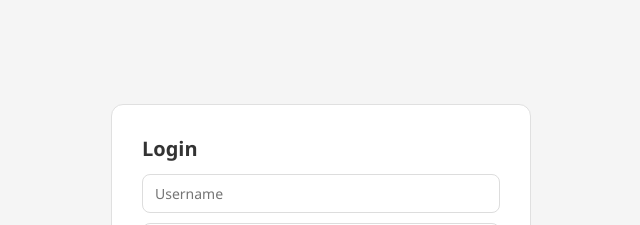
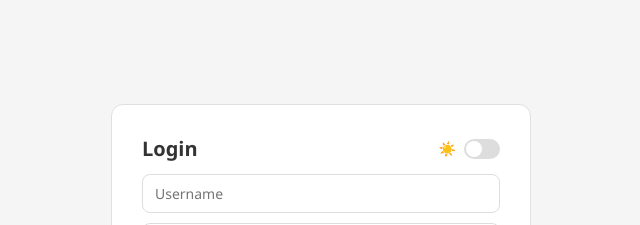
Before and after one commit to Hallowjack1/notes, a React (Vite) app in the folder frontend/: page / in a window 1280 px wide. Shown: the top 225 px of the page, without its empty margins (319-959 px from the left). Built offline with nearby package versions, Linux system fonts and the light colour scheme.

Commit message:
added dark mode

```diff
--- a/frontend/src/App.jsx
+++ b/frontend/src/App.jsx
@@ -2,11 +2,13 @@ import { useState } from "react";
 import Login from "./pages/Login";
 import Register from "./pages/Register";
 import Notes from "./pages/Notes";
+import useDarkMode from "./hooks/useDarkMode";
 
 function App() {
   const [page, setPage] = useState("login");
   const [userId, setUserId] = useState(null);
   const [username, setUsername] = useState("");
+  const [isDark, setIsDark] = useDarkMode();
 
   const handleLogin = (id, name) => {
     setUserId(id);
@@ -23,13 +25,13 @@ function App() {
   return (
     <>
       {page === "login" && (
-        <Login onLogin={handleLogin} goToRegister={() => setPage("register")} />
+        <Login onLogin={handleLogin} goToRegister={() => setPage("register")} isDark={isDark} onToggleDark={() => setIsDark(!isDark)} />
       )}
       {page === "register" && (
-        <Register onRegistered={() => setPage("login")} goToLogin={() => setPage("login")} />
+        <Register onRegistered={() => setPage("login")} goToLogin={() => setPage("login")} isDark={isDark} onToggleDark={() => setIsDark(!isDark)} />
       )}
       {page === "notes" && (
-        <Notes userId={userId} username={username} onLogout={handleLogout} />
+        <Notes userId={userId} username={username} onLogout={handleLogout} isDark={isDark} onToggleDark={() => setIsDark(!isDark)} />
       )}
     </>
   );
--- /dev/null
+++ b/frontend/src/components/DarkToggle.jsx
@@ -0,0 +1,12 @@
+function DarkToggle({ isDark, onToggle }) {
+  return (
+    <div className="dark-toggle" onClick={onToggle}>
+      {isDark ? "🌙" : "☀️"}
+      <div className={`toggle-track ${isDark ? "on" : ""}`}>
+        <div className="toggle-thumb" />
+      </div>
+    </div>
+  );
+}
+
+export default DarkToggle;
--- /dev/null
+++ b/frontend/src/hooks/useDarkMode.js
@@ -0,0 +1,20 @@
+import { useState, useEffect } from "react";
+
+function useDarkMode() {
+  const [isDark, setIsDark] = useState(() => {
+    return localStorage.getItem("darkMode") === "true";
+  });
+
+  useEffect(() => {
+    if (isDark) {
+      document.documentElement.classList.add("dark");
+    } else {
+      document.documentElement.classList.remove("dark");
+    }
+    localStorage.setItem("darkMode", isDark);
+  }, [isDark]);
+
+  return [isDark, setIsDark];
+}
+
+export default useDarkMode;
--- a/frontend/src/index.css
+++ b/frontend/src/index.css
@@ -1,3 +1,31 @@
+:root {
+    --bg-page: #f5f5f5;
+    --bg-panel: #ffffff;
+    --bg-card: #fafafa;
+    --bg-input: #ffffff;
+    --text-primary: #333;
+    --text-secondary: #555;
+    --text-muted: #aaa;
+    --border: #e0e0e0;
+    --border-input: #ddd;
+    --tag-bg: #eef4fd;
+    --tag-color: #185FA5;
+}
+
+:root.dark {
+    --bg-page: #111111;
+    --bg-panel: #1e1e1e;
+    --bg-card: #2a2a2a;
+    --bg-input: #2a2a2a;
+    --text-primary: #f0f0f0;
+    --text-secondary: #bbb;
+    --text-muted: #666;
+    --border: #333;
+    --border-input: #444;
+    --tag-bg: #0C447C;
+    --tag-color: #B5D4F4;
+}
+
 * {
     margin: 0;
     padding: 0;
@@ -6,10 +34,11 @@
 
 body {
     font-family: 'Segoe UI', sans-serif;
-    background-color: #f5f5f5;
-    color: #333;
+    background-color: var(--bg-page);
+    color: var(--text-primary);
     min-height: 100vh;
     padding: 24px;
+    transition: background 0.2s, color 0.2s;
 }
 
 .app-layout {
@@ -20,11 +49,10 @@ body {
     margin: 0 auto;
 }
 
-/* LEFT PANEL */
 .left-panel {
-    background: #fff;
+    background: var(--bg-panel);
     border-radius: 12px;
-    border: 0.5px solid #e0e0e0;
+    border: 0.5px solid var(--border);
     padding: 20px;
     height: fit-content;
     position: sticky;
@@ -37,10 +65,8 @@ body {
 .left-panel h3 {
     font-size: 15px;
     font-weight: 600;
-    margin-bottom: 4px;
 }
 
-/* RIGHT PANEL */
 .right-panel {
     display: flex;
     flex-direction: column;
@@ -69,7 +95,12 @@ body {
     text-decoration: underline;
 }
 
-/* NOTES GRID */
+.top-bar-right {
+    display: flex;
+    align-items: center;
+    gap: 16px;
+}
+
 .notes-grid {
     display: grid;
     grid-template-columns: repeat(auto-fill, minmax(180px, 1fr));
@@ -77,8 +108,8 @@ body {
 }
 
 .note-card {
-    background: #fff;
-    border: 0.5px solid #e0e0e0;
+    background: var(--bg-card);
+    border: 0.5px solid var(--border);
     border-radius: 12px;
     padding: 14px;
     display: flex;
@@ -90,15 +121,16 @@ body {
     font-size: 14px;
     font-weight: 600;
     margin: 0;
+    color: var(--text-primary);
 }
 
 .note-card p {
     font-size: 13px;
-    color: #555;
+    color: var(--text-secondary);
     line-height: 1.5;
     white-space: pre-wrap;
     display: -webkit-box;
-    -webkit-line-clamp: 5;
+    -webkit-line-clamp: 4;
     line-clamp: 4;
     -webkit-box-orient: vertical;
     overflow: hidden;
@@ -110,12 +142,12 @@ body {
     align-items: center;
     margin-top: auto;
     padding-top: 10px;
-    border-top: 0.5px solid #f0f0f0;
+    border-top: 0.5px solid var(--border);
 }
 
 .note-footer small {
     font-size: 11px;
-    color: #aaa;
+    color: var(--text-muted);
 }
 
 .note-actions {
@@ -123,17 +155,17 @@ body {
     gap: 6px;
 }
 
-/* FORMS */
 input, textarea, select {
     width: 100%;
     padding: 9px 12px;
-    border: 0.5px solid #ddd;
+    border: 0.5px solid var(--border-input);
     border-radius: 8px;
     font-size: 14px;
     font-family: inherit;
     outline: none;
     transition: border 0.2s;
-    background: #fff;
+    background: var(--bg-input);
+    color: var(--text-primary);
     resize: vertical;
 }
 
@@ -157,7 +189,6 @@ button:hover {
     background-color: #357abd;
 }
 
-/* TAGS */
 .tag-filter {
     display: flex;
     flex-wrap: wrap;
@@ -167,9 +198,9 @@ button:hover {
 .tag-btn {
     padding: 4px 12px;
     border-radius: 20px;
-    border: 0.5px solid #ddd;
+    border: 0.5px solid var(--border);
     background: none;
-    color: #555;
+    color: var(--text-secondary);
     font-size: 12px;
     cursor: pointer;
     width: auto;
@@ -189,15 +220,14 @@ button:hover {
 
 .tag-badge {
     display: inline-block;
-    background: #eef4fd;
-    color: #4a90e2;
+    background: var(--tag-bg);
+    color: var(--tag-color);
     border-radius: 20px;
     padding: 2px 8px;
     font-size: 11px;
     align-self: flex-start;
 }
 
-/* EDIT MODE */
 .edit-btn {
     background: none;
     border: 0.5px solid #4a90e2;
@@ -216,8 +246,8 @@ button:hover {
 
 .cancel-btn {
     background: none;
-    border: 0.5px solid #aaa;
-    color: #aaa;
+    border: 0.5px solid var(--border);
+    color: var(--text-secondary);
     padding: 4px 10px;
     border-radius: 6px;
     font-size: 12px;
@@ -226,8 +256,7 @@ button:hover {
 }
 
 .cancel-btn:hover {
-    background: #aaa;
-    color: white;
+    background: var(--border);
 }
 
 .delete-btn {
@@ -247,7 +276,6 @@ button:hover {
     color: white;
 }
 
-/* MESSAGES */
 .error {
     color: #e74c3c;
     background: #fdecea;
@@ -264,15 +292,14 @@ button:hover {
     font-size: 13px;
 }
 
-/* LOGIN / REGISTER PAGES */
 .auth-container {
-    background: #fff;
+    background: var(--bg-panel);
     border-radius: 12px;
     padding: 30px;
     width: 100%;
     max-width: 420px;
     margin: 80px auto;
-    border: 0.5px solid #e0e0e0;
+    border: 0.5px solid var(--border);
     display: flex;
     flex-direction: column;
     gap: 12px;
@@ -294,9 +321,9 @@ button:hover {
 }
 
 .modal {
-    background: #fff;
+    background: var(--bg-panel);
     border-radius: 12px;
-    border: 0.5px solid #e0e0e0;
+    border: 0.5px solid var(--border);
     padding: 24px;
     width: 100%;
     max-width: 440px;
@@ -316,6 +343,7 @@ button:hover {
 .modal-header h3 {
     font-size: 16px;
     font-weight: 600;
+    color: var(--text-primary);
 }
 
 .modal-close {
@@ -323,14 +351,14 @@ button:hover {
     border: none;
     font-size: 16px;
     cursor: pointer;
-    color: #aaa;
+    color: var(--text-muted);
     width: auto;
     padding: 0;
     line-height: 1;
 }
 
 .modal-close:hover {
-    color: #333;
+    color: var(--text-primary);
     background: none;
 }
 
@@ -364,3 +392,41 @@ button:hover {
     flex: 1;
     padding: 9px;
 }
+
+/* DARK MODE TOGGLE */
+.dark-toggle {
+    display: flex;
+    align-items: center;
+    gap: 8px;
+    cursor: pointer;
+    font-size: 14px;
+    color: var(--text-muted);
+}
+
+.toggle-track {
+    width: 36px;
+    height: 20px;
+    border-radius: 20px;
+    background: #ddd;
+    position: relative;
+    transition: background 0.2s;
+}
+
+.toggle-track.on {
+    background: #4a90e2;
+}
+
+.toggle-thumb {
+    width: 16px;
+    height: 16px;
+    background: white;
+    border-radius: 50%;
+    position: absolute;
+    top: 2px;
+    left: 2px;
+    transition: left 0.2s;
+}
+
+.toggle-track.on .toggle-thumb {
+    left: 18px;
+}
--- a/frontend/src/pages/Login.jsx
+++ b/frontend/src/pages/Login.jsx
@@ -1,6 +1,7 @@
 import { useState } from "react";
+import DarkToggle from "../components/DarkToggle";
 
-function Login({ onLogin, goToRegister }) {
+function Login({ onLogin, goToRegister, isDark, onToggleDark }) {
   const [username, setUsername] = useState("");
   const [password, setPassword] = useState("");
   const [error, setError] = useState("");
@@ -26,7 +27,10 @@ function Login({ onLogin, goToRegister }) {
 
   return (
     <div className="auth-container">
-      <h2>Login</h2>
+      <div style={{ display: "flex", justifyContent: "space-between", alignItems: "center" }}>
+        <h2>Login</h2>
+        <DarkToggle isDark={isDark} onToggle={onToggleDark} />
+      </div>
       {error && <p className="error">{error}</p>}
       <form onSubmit={handleSubmit} style={{ display: "flex", flexDirection: "column", gap: "10px" }}>
         <input placeholder="Username" value={username} onChange={(e) => setUsername(e.target.value)} required />
--- a/frontend/src/pages/Register.jsx
+++ b/frontend/src/pages/Register.jsx
@@ -1,6 +1,7 @@
 import { useState } from "react";
+import DarkToggle from "../components/DarkToggle";
 
-function Register({ onRegistered, goToLogin }) {
+function Register({ onRegistered, goToLogin, isDark, onToggleDark }) {
   const [username, setUsername] = useState("");
   const [password, setPassword] = useState("");
   const [error, setError] = useState("");
@@ -29,7 +30,10 @@ function Register({ onRegistered, goToLogin }) {
 
   return (
     <div className="auth-container">
-      <h2>Create Account</h2>
+      <div style={{ display: "flex", justifyContent: "space-between", alignItems: "center" }}>
+        <h2>Create Account</h2>
+        <DarkToggle isDark={isDark} onToggle={onToggleDark} />
+      </div>
       {error && <p className="error">{error}</p>}
       {success && <p className="success">{success}</p>}
       <form onSubmit={handleSubmit} style={{ display: "flex", flexDirection: "column", gap: "10px" }}>
```
Also changed, not shown: frontend/src/pages/Notes.jsx (+24 -4 lines).
